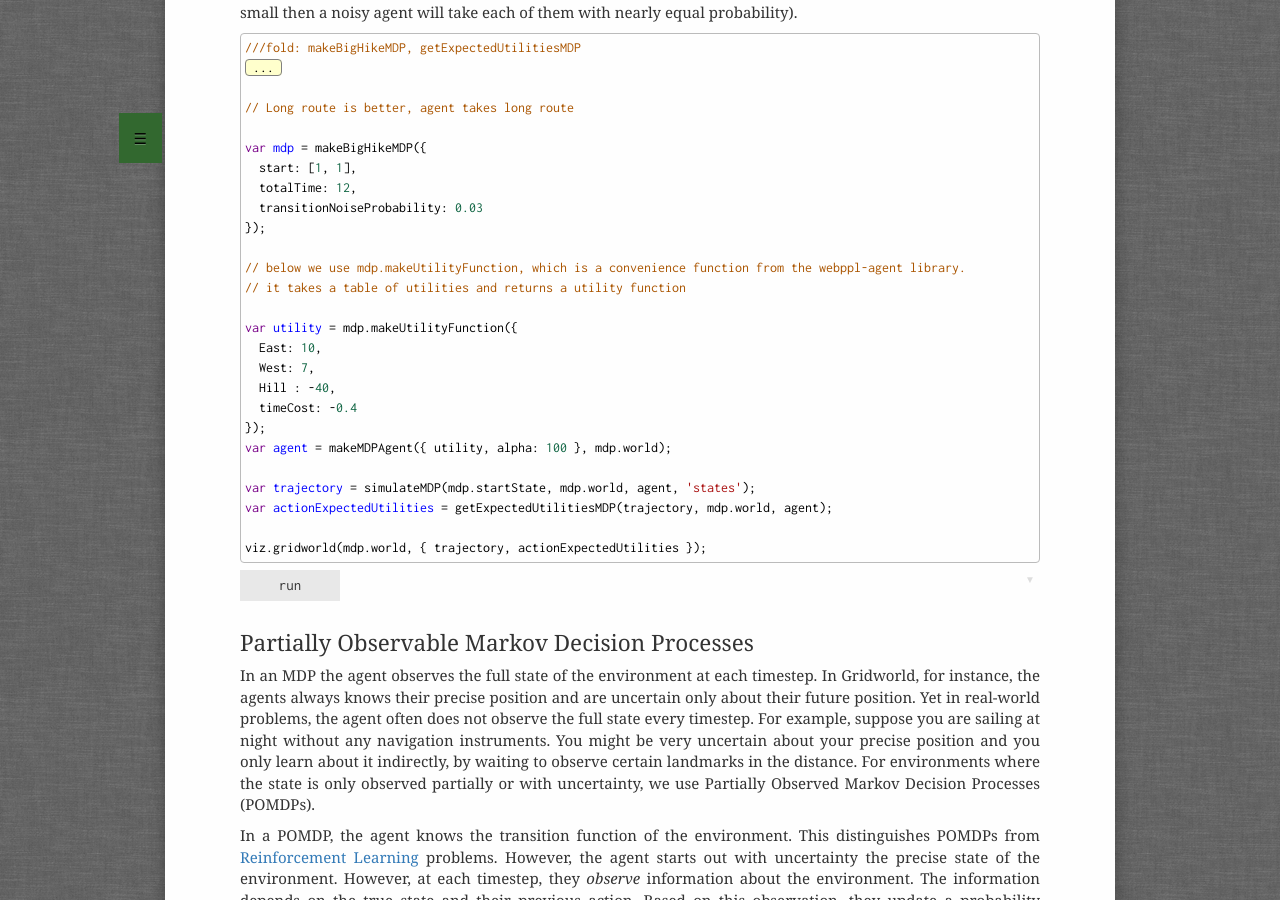
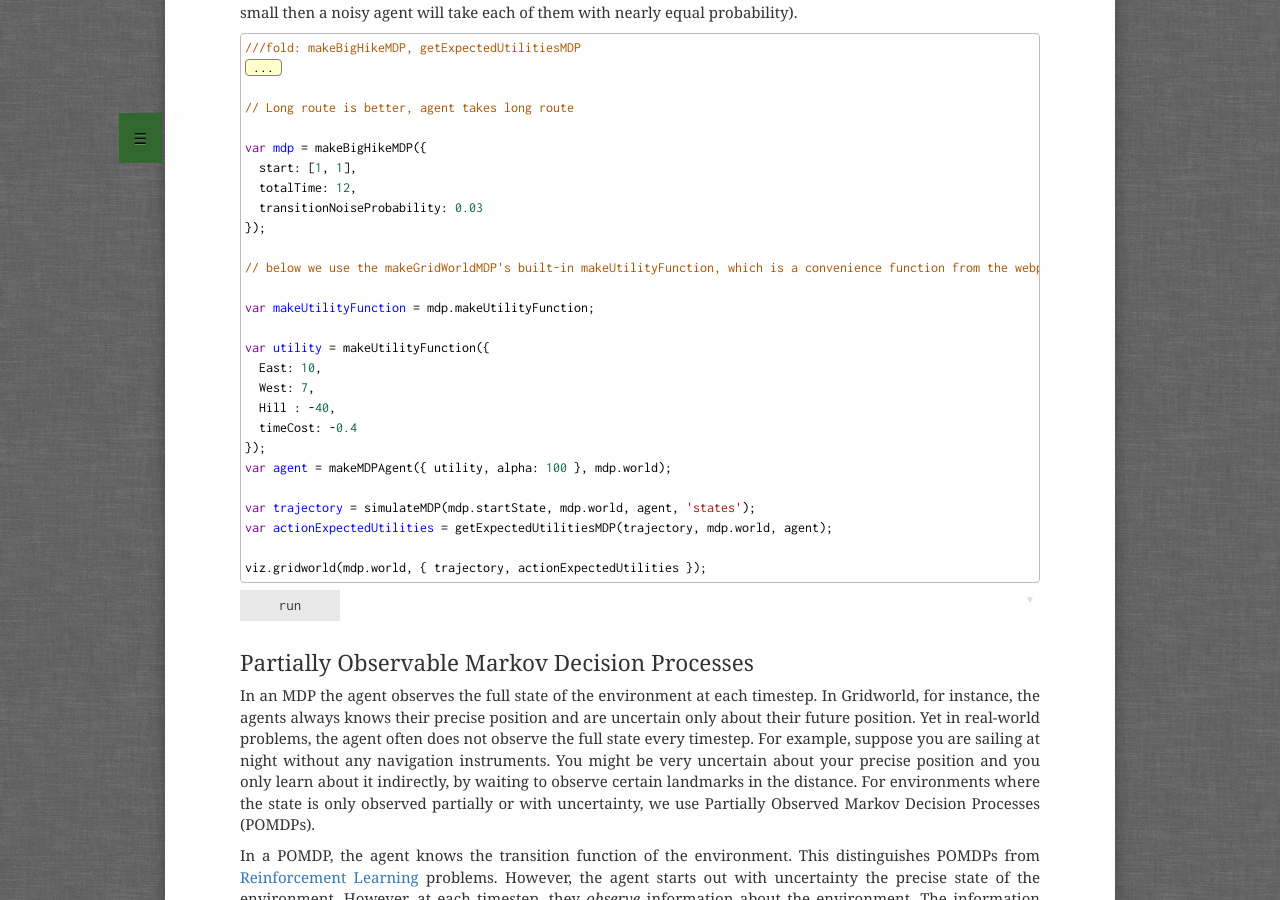
Before and after one commit to probmods/probmods2, a Jekyll site: the page built from chapters/05.1-sequential-decisions.md, in a window 1280 px wide and 900 px high, scrolled down 10284 px. Built offline with Jekyll 4.4.1, drawn with Linux system fonts in a browser that asks for light colours; a script that is not in the unit is left out; some of the changed text lies outside the part shown.

Commit message:
Some minor fixes to sequential decisions chapter. Also editing deploy-to-assets to include the other bootstrap css files

```diff
--- a/chapters/05.1-sequential-decisions.md
+++ b/chapters/05.1-sequential-decisions.md
@@ -8,7 +8,7 @@
 
 ## Introduction
 
-We [previously looked at](/chapters/04.1-agents-as-programs.html) agent models for solving simple, one-shot decision problems. In this chapter, we turn to *sequential* problems, where an agent's choice of action *now* depends on the actions they will choose in the future.
+We [previously looked at](04.1-agents-as-programs.html) agent models for solving simple, one-shot decision problems. In this chapter, we turn to *sequential* problems, where an agent's choice of action *now* depends on the actions they will choose in the future.
 
 A common example is planning a route. Suppose that Bob is hungry. He knows his local options are a chain selling Donuts, a Vegetarian Salad Bar and a Noodle Shop. In prior chapters, we might have modeled how Bob chooses between the three food options. However, this not all Bob has to do: simply deciding to eat donuts does not by itself provide Bob with any donuts. Among other things, he still has to find his way to the donut shop.
 
@@ -676,10 +676,11 @@
   transitionNoiseProbability: 0.03
 });
 
-// below we use mdp.makeUtilityFunction, which is a convenience function from the webppl-agent library.
-// it takes a table of utilities and returns a utility function
+// below we use the makeGridWorldMDP's built-in makeUtilityFunction, which is a convenience function from the webppl-agent library. It takes a table of utilities and returns a utility function
 
-var utility = mdp.makeUtilityFunction({
+var makeUtilityFunction = mdp.makeUtilityFunction;
+
+var utility = makeUtilityFunction({
   East: 10,
   West: 7,
   Hill : -40,
@@ -772,7 +773,7 @@
 
 Unfortunately, finding the optimal policy for POMDPs is intractable. Even in the special case where observations are deterministic and the horizon is finite, determining whether the optimal policy has expected utility greater than some constant is PSPACE-complete refp:papadimitriou1987complexity. -->
 
-Below, we translate these formulas into WebPPL code. The variables `nextState`, `nextObservation`, `nextBelief`, and `nextAction` correspond to $$s'$$,  $$o$$, $$b'$$ and $$a'$$ respectively, and we use the Expected Utility of Belief Recursion.
+Below, we translate these formulas into WebPPL code. The variables `nextState`, `nextObservation`, `nextBelief`, and `nextAction` correspond to $$s'$$,  $$o$$, $$b'$$ and $$a'$$ respectively.
 
 <!-- pomdp_agent -->
 ~~~~
```
Also changed, not shown: 1 other file.
